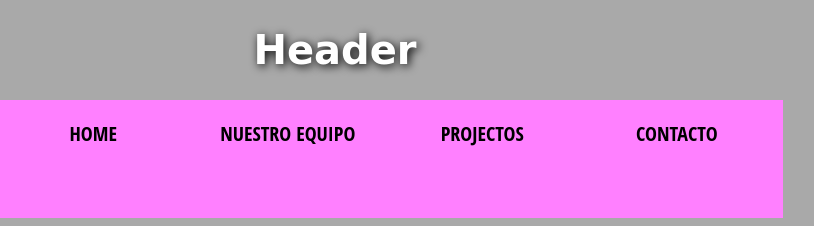
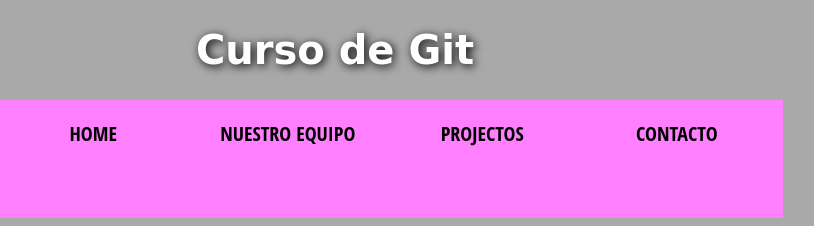
Before and after one commit to jalvgonsar/curso-git-repo1, a plain HTML site: page index.html in a window 1280 px wide. Shown: the top 226 px of the page, 305-1119 px from the left. Drawn offline with Linux system fonts and the light colour scheme.

Commit message:
Cambiado el título de la web

```diff
--- a/index.html
+++ b/index.html
@@ -8,7 +8,7 @@
   </head>
   <body>
 
-   <h1>Header</h1>
+   <h1>Curso de Git</h1>
 
    <nav>
    <img src="imagenes/increibles.png" width="100px"/>
```
